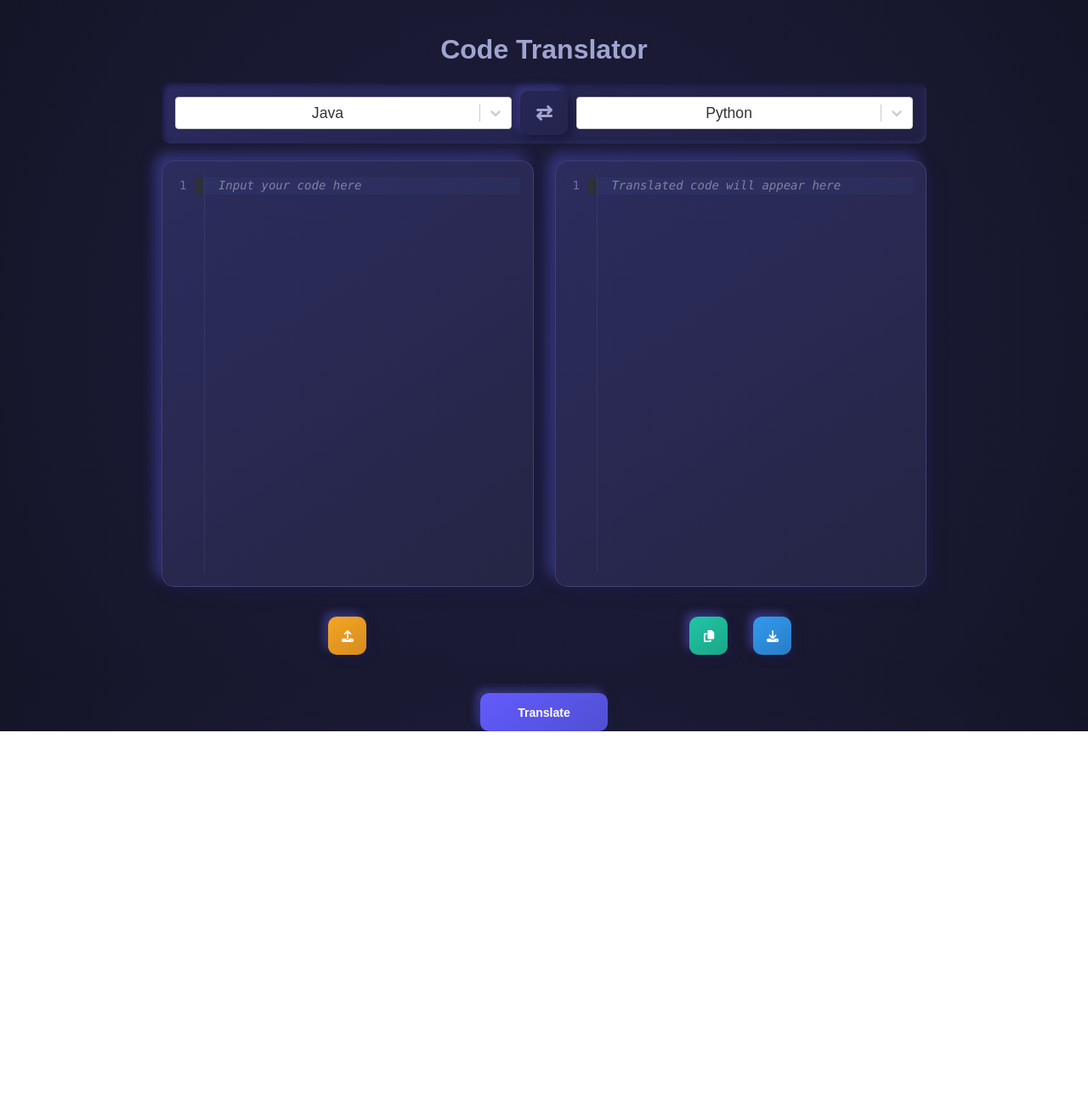
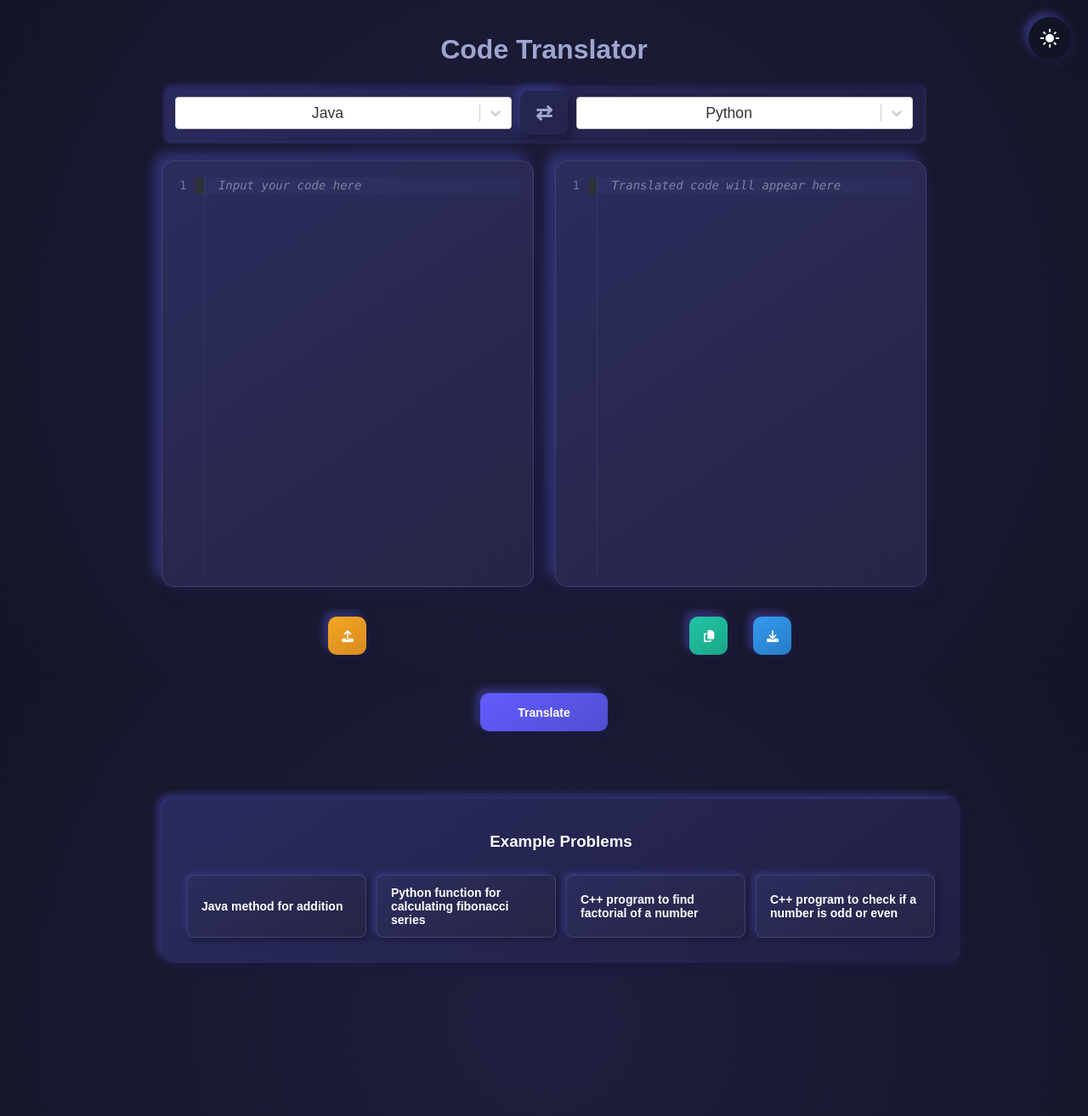
Before and after one commit to Tob1n8tor/code-translator, a React (Create React App) app in the folder frontend/: page / in a window 1280 px wide. Shown: the whole page at 85% size. Before the commit the page ends 861 px from the top, so only its background shows below. Built offline with nearby package versions, Linux system fonts and the light colour scheme.

Commit message:
Resolve "Implementation of 2 features"

```diff
--- a/frontend/src/App.css
+++ b/frontend/src/App.css
@@ -6,6 +6,7 @@
   --secondary-background-gradient-end: #202043;
   --box-shadow-dark: #1a1a3d;
   --box-shadow-light: #36367f;
+  --backgorund-gradient: #151528;
 
   /* Text colors */
   --text-color: #ffffff;
@@ -21,6 +22,7 @@
   --download-button-end: #287cc4;
   --upload-button-start: #f5a623;
   --upload-button-end: #d68b1e;
+  --base-variant: #101425;
 
   /* Language selection colors */
   --language-selection-text: #000000;
@@ -32,10 +34,74 @@
   --code-border-color: rgba(159, 165, 208, 0.2);
 }
 
+.whitemode {
+  /* Background and primary colors */
+  --background-color: #ffffff;
+  --secondary-background-gradient-start: #f5f5f5;
+  --secondary-background-gradient-end: #e8e8e8;
+  --box-shadow-dark: #d1d1d1;
+  --box-shadow-light: #ffffff;
+  --backgorund-gradient: #f5f5f5;
+
+  /* Text colors */
+  --text-color: #1e1e3f;
+  --heading-color: #4a4a4a;
+  --code-text-color: #080806;
+
+  /* Button colors */
+  --translate-button-start: #7986cb;
+  --translate-button-end: #5c6bc0;
+  --copy-button-start: #26a69a;
+  --copy-button-end: #00897b;
+  --download-button-start: #42a5f5;
+  --download-button-end: #2979ff;
+  --upload-button-start: #ffa726;
+  --upload-button-end: #fb8c00;
+  --base-variant: #e8e9ed;
+
+  /* Language selection colors */
+  --language-selection-text: #000000;
+  --language-selection-shadow-inset-light: #f0f0f0;
+  --language-selection-shadow-inset-dark: #e0e0e0;
+  --code-background-start: #f8f8f8;
+  --code-background-end: #f0f0f0;
+  --code-border-color: rgba(74, 74, 74, 0.2);
+}
+
+#theme-switch {
+  height: 50px;
+  width: 50px;
+  padding: 0;
+  border-radius: 50%;
+  background-color: var(--base-variant);
+  display: flex;
+  justify-content: center;
+  align-items: center;
+  position: fixed;
+  top: 20px;
+  right: 20px;
+}
+
+#theme-switch svg {
+  fill: var(--text-color);
+}
+
+#theme-switch svg:first-child {
+  display: none;
+}
+
+.whitemode #theme-switch svg:last-child {
+  display: none;
+}
+
+.whitemode #theme-switch svg:first-child {
+  display: block;
+}
+
 /* Global Styles */
 body {
   background-color: var(--background-color);
-  background: radial-gradient(circle, #1e1e3f, #151528);
+  background: radial-gradient(circle, var(--background-color), var(--backgorund-gradient));
   background-attachment: fixed;
   color: var(--text-color);
   font-family: 'Arial', sans-serif;
@@ -348,3 +414,40 @@ input[type="file"] {
   align-items: center;
   justify-content: center;
 }
+
+/* Example Problems Styles */
+.example-problems {
+  width: 100%;
+  max-width: 900px;
+  margin: 10rem auto;
+  padding: 20px;
+  background: linear-gradient(145deg, var(--secondary-background-gradient-start), var(--secondary-background-gradient-end));
+  border-radius: 15px;
+  box-shadow: 5px 5px 10px var(--box-shadow-dark), -5px -5px 10px var(--box-shadow-light);
+}
+
+.example-list {
+  display: grid;
+  grid-template-columns: repeat(auto-fit, minmax(200px, 1fr));
+  gap: 12px;
+  padding: 10px;
+}
+
+.example-item {
+  background: linear-gradient(145deg, var(--code-background-start), var(--code-background-end));
+  color: var(--text-color);
+  padding: 12px 16px;
+  border-radius: 8px;
+  text-align: left;
+  font-size: 14px;
+  transition: all 0.3s ease;
+  border: 1px solid var(--code-border-color);
+  cursor: pointer;
+  box-shadow: 3px 3px 6px var(--box-shadow-dark), -3px -3px 6px var(--box-shadow-light);
+}
+
+.example-item:hover {
+  transform: translateY(-2px);
+  box-shadow: 4px 4px 8px var(--box-shadow-dark), -4px -4px 8px var(--box-shadow-light);
+  background: linear-gradient(145deg, var(--translate-button-start), var(--translate-button-end));
+}
--- a/frontend/src/App.js
+++ b/frontend/src/App.js
@@ -1,6 +1,6 @@
 import './App.css';
 import Select from "react-select";
-import { useState, useRef } from 'react';
+import { useState, useRef, useEffect } from 'react';
 import 'prismjs';
 import CodeMirror from '@uiw/react-codemirror';
 import { javascript } from '@codemirror/lang-javascript'; // For JS highlighting
@@ -10,6 +10,7 @@ import 'prismjs/themes/prism.css'; // Optional: import Prism theme
 import { EditorView } from '@codemirror/view';
 import { FontAwesomeIcon } from '@fortawesome/react-fontawesome';
 import { faUpload, faCopy, faDownload } from '@fortawesome/free-solid-svg-icons';
+import ExampleProblems from './components/ExampleProblems.tsx';
 
 // Language options for the dropdowns
 const language_options = [
@@ -136,7 +137,48 @@ function App() {
     }
   };
 
+  // Add ctrl+enter key combination event listener for translation
+  useEffect(() => {
+    const handle_keyboard_translate = (event) => {
+      // Check for Ctrl+Enter key combination
+      if (event.ctrlKey && event.key === 'Enter') {
+        event.preventDefault(); // Prevent default behavior
+        handle_translate(); // Trigger translation
+      }
+    };
+
+    // Add event listener to document
+    document.addEventListener('keydown', handle_keyboard_translate);
+
+    // Cleanup event listener on component unmount
+    return () => {
+      document.removeEventListener('keydown', handle_keyboard_translate);
+    };
+  }, [handle_translate]);
+
+  const handleExampleSelect = (code, language) => {
+    set_code(code);
+    // Find and set the corresponding language option
+    const selectedLanguage = language_options.find(option =>
+      option.value.toLowerCase() === language.toLowerCase()
+    );
+    if (selectedLanguage) {
+      set_input_language(selectedLanguage);
+    }
+  };
+
+  const handle_mode_switch = () => {
+    const rootElement = document.documentElement;
+    rootElement.classList.toggle('whitemode');
+  };
+
   return (
+    <body>
+      <button onClick={handle_mode_switch} id="theme-switch">
+        <svg xmlns="http://www.w3.org/2000/svg" height="24px" viewBox="0 -960 960 960" width="24px" fill="#e8eaed"><path d="M480-120q-150 0-255-105T120-480q0-150 105-255t255-105q14 0 27.5 1t26.5 3q-41 29-65.5 75.5T444-660q0 90 63 153t153 63q55 0 101-24.5t75-65.5q2 13 3 26.5t1 27.5q0 150-105 255T480-120Z" /></svg>
+        <svg xmlns="http://www.w3.org/2000/svg" height="24px" viewBox="0 -960 960 960" width="24px" fill="#e8eaed"><path d="M480-280q-83 0-141.5-58.5T280-480q0-83 58.5-141.5T480-680q83 0 141.5 58.5T680-480q0 83-58.5 141.5T480-280ZM200-440H40v-80h160v80Zm720 0H760v-80h160v80ZM440-760v-160h80v160h-80Zm0 720v-160h80v160h-80ZM256-650l-101-97 57-59 96 100-52 56Zm492 496-97-101 53-55 101 97-57 59Zm-98-550 97-101 59 57-100 96-56-52ZM154-212l101-97 55 53-97 101-59-57Z" /></svg>
+      </button>
+
       <div className="app">
         <h2>Code Translator</h2>
 
@@ -229,6 +271,8 @@ function App() {
           </div>
         </div>
 
+        <ExampleProblems onSelectExample={handleExampleSelect} />
+
         {/* Hidden file input */}
         <input
           ref={file_input_ref}
@@ -237,6 +281,8 @@ function App() {
           style={{ display: 'none' }}
         />
       </div>
+
+    </body>
   );
 }
 
--- /dev/null
+++ b/frontend/src/components/ExampleProblems.tsx
@@ -0,0 +1,65 @@
+import React from 'react';
+
+interface ExampleProblem {
+    title: string;
+    code: string;
+    language: string;
+}
+
+interface ExampleProblemsProps {
+    onSelectExample: (code: string, language: string) => void;
+}
+
+const EXAMPLE_PROBLEMS: ExampleProblem[] = [
+    {
+        title: "Java method for addition",
+        code: `public int add(int a, int b) {
+  return a + b;
+}`,
+        language: "java"
+    },
+    {
+        title: "Python function for calculating fibonacci series",
+        code: `def fibonacci(n):
+    if n <= 1:
+        return n
+    return fibonacci(n-1) + fibonacci(n-2)`,
+        language: "python"
+    },
+    {
+        title: "C++ program to find factorial of a number",
+        code: `int factorial(int n) {
+    if (n == 0) {
+        return 1;
+    }
+    return n * factorial(n - 1);
+}`,
+        language: "c++"
+    },
+    {
+        title: "C++ program to check if a number is odd or even",
+        code: `bool isEven(int n) {
+    return n % 2 == 0;
+}`,
+        language: "c++"
+    }
+];
+const ExampleProblems: React.FC<ExampleProblemsProps> = ({ onSelectExample }) => {
+    return (
+        <div className="example-problems">
+            <h3 className="text-lg font-semibold mb-3 text-[var(--heading-color)]">Example Problems</h3>
+            <div className="example-list">
+                {EXAMPLE_PROBLEMS.map((problem, index) => (
+                    <button
+                        key={index}
+                        className="example-item"
+                        onClick={() => onSelectExample(problem.code, problem.language)}
+                    >
+                        {problem.title}
+                    </button>
+                ))}
+            </div>
+        </div>
+    );
+};
+export default ExampleProblems;
```
Lines whose indentation alone changed are shown as unchanged.
